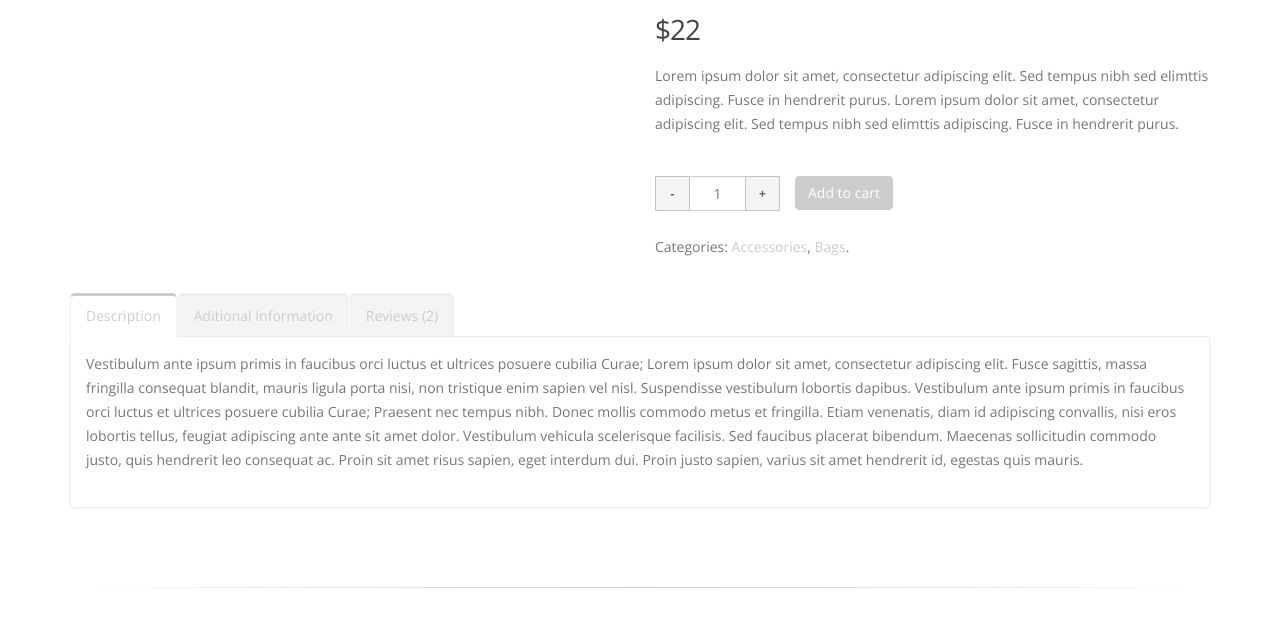
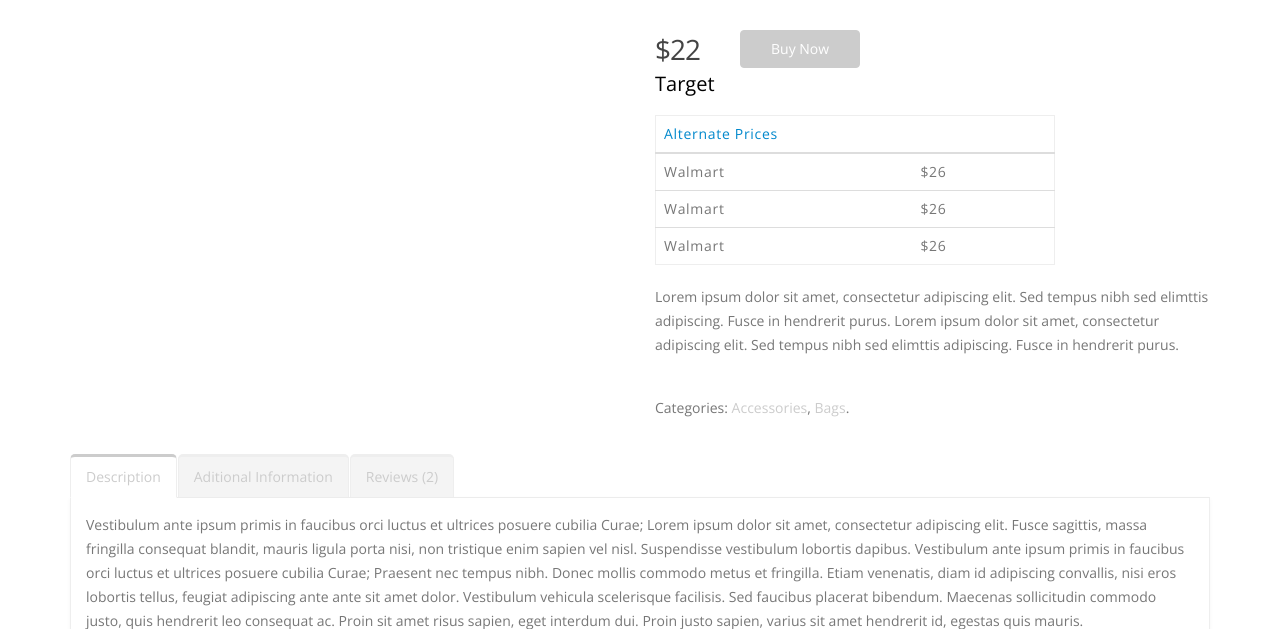
Before and after one commit to stuyam/BuyHappy-Redesign, a plain HTML site: page shop-product-full-width.html in a window 1280 px wide. Shown: the part 129-758 px from the top of the page. Drawn offline with nearby package versions, Linux system fonts and the light colour scheme; a script that the page names is missing; files whose address does not match are found by name.

Commit message:
Working on Alternate Prices table

```diff
--- a/css/custom.css
+++ b/css/custom.css
@@ -1,6 +1,6 @@
 /* Add here all your CSS customizations */
 
-/* Search & Navigation header */
+/************** Search & Navigation header *******************/
 header{
   top: 0px;
   width: 100%;
@@ -63,7 +63,7 @@ header .form-control:focus, header .form-control:focus + .search-addon{
   width: 100%;
 }
 
-/* Product search item */
+/************** Product search item ****************/
 
 .product-thumb-info{
   border: 1px solid #EEEEEE;
@@ -98,6 +98,42 @@ header .form-control:focus, header .form-control:focus + .search-addon{
   max-width: 100%;
 }
 
+/************** Product page ****************/
+.summary h1{
+  margin-bottom: 20px;
+}
+
+.price{
+  margin-bottom: 5px;
+}
+
+.buy-now{
+  margin: 16px 0 5px 40px;
+  padding: 8px 30px;
+}
+
+#vendor-name{
+  font-size: 20px;
+  color: #000000;
+  font-weight: 200;
+}
+
+table.alternate-prices{
+  width: 100%;
+  max-width: 400px;
+  border: 1px solid #EEEEEE;
+  border-radius: 50px !important;
+  margin: 20px 0;
+  font-weight: 300;
+  letter-spacing: .7px;
+}
+
+table.alternate-prices th{
+  font-weight: 300;
+  letter-spacing: .7px;
+  color: #0088cc;
+}
+
 /**************** Footer *******************/
 #footer{
   background: #2c3e50;
--- a/shop-product-full-width.html
+++ b/shop-product-full-width.html
@@ -100,20 +100,35 @@
 
 								<h1 class="shorter"><strong>Beats Headphones</strong></h1>
 
-								<p class="price">
+								<p class="price pull-left">
 									<span class="amount">$22</span>
 								</p>
+								<button href="#" class="btn btn-primary btn-icon buy-now">Buy Now</button>
+								<div id="vendor-name">Target</div>
+
+								<table class="table alternate-prices">
+									<thead>
+										<tr>
+											<th colspan="2">Alternate Prices</th>
+										</tr>
+									</thead>
+									<tbody>
+										<tr>
+											<td>Walmart</td>
+											<td>$26</td>
+										</tr>
+										<tr>
+											<td>Walmart</td>
+											<td>$26</td>
+										</tr>
+										<tr>
+											<td>Walmart</td>
+											<td>$26</td>
+										</tr>
+									</tbody>
+								</table>
 
 								<p class="taller">Lorem ipsum dolor sit amet, consectetur adipiscing elit. Sed tempus nibh sed elimttis adipiscing. Fusce in hendrerit purus. Lorem ipsum dolor sit amet, consectetur adipiscing elit. Sed tempus nibh sed elimttis adipiscing. Fusce in hendrerit purus. </p>
-
-								<form enctype="multipart/form-data" method="post" class="cart">
-									<div class="quantity">
-										<input type="button" class="minus" value="-">
-										<input type="text" class="input-text qty text" title="Qty" value="1" name="quantity" min="1" step="1">
-										<input type="button" class="plus" value="+">
-									</div>
-									<button href="#" class="btn btn-primary btn-icon">Add to cart</button>
-								</form>
 
 								<div class="product_meta">
 									<span class="posted_in">Categories: <a rel="tag" href="#">Accessories</a>, <a rel="tag" href="#">Bags</a>.</span>
```
